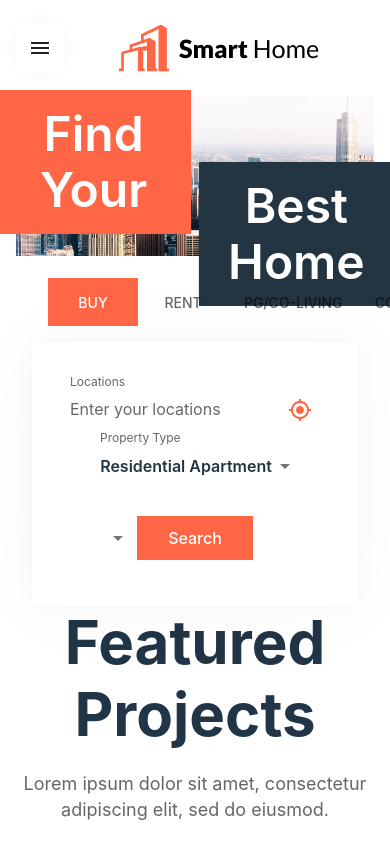
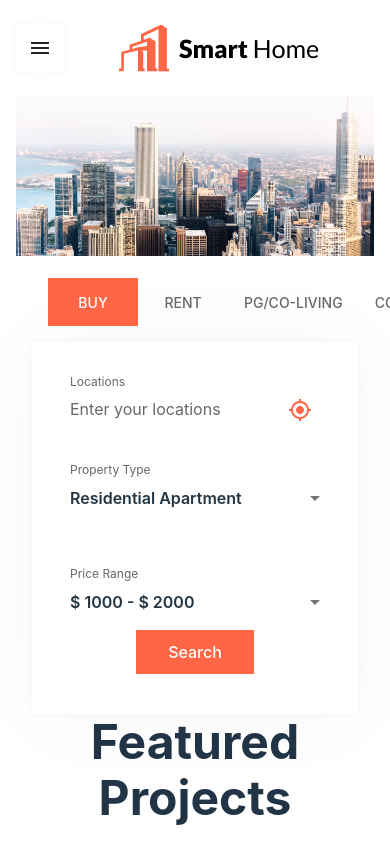
Before and after one commit to gitSurja/DevTest, a React (Vite) app: page / in a window 390 px wide. Shown: the top 844 px of the page. Built offline with nearby package versions, Linux system fonts and the light colour scheme.

Commit message:
mobile view changes

```diff
--- a/src/components/CustomTab.tsx
+++ b/src/components/CustomTab.tsx
@@ -93,8 +93,8 @@ export const CustomTab = ({tabHeaderData}: CustomTabProps) => {
         </Tabs>
       </Box>
       <TabPanel value={tabValue} index={0}>
-        <Grid container justifyContent={'space-between'} gap={{ sm: 2, md: 0}} flexDirection={{ xs: 'column', md: 'row'}}>
-          <Grid item sx={{ display: 'flex', width: { sm: '100%', md: 'auto'} }}>
+        <Grid container justifyContent={'space-between'} gap={{ xs: 2, md: 0}} flexDirection={{ xs: 'column', md: 'row'}}>
+          <Grid item sx={{ display: 'flex', width: { xs: '100%', md: 'auto'} }}>
             <CustomInput id="location-input" label="Locations" placeholder={'Enter your locations'}
               value={location}
               onChange={setLocation}
@@ -105,11 +105,11 @@ export const CustomTab = ({tabHeaderData}: CustomTabProps) => {
             />
           </Grid>
           <Divider orientation="vertical" variant="fullWidth" flexItem />
-          <Grid item sx={{ alignItems: 'center', width: { sm: '100%', md: 'auto'} }} >
+          <Grid item sx={{ alignItems: 'center', width: { xs: '100%', md: 'auto'} }} >
             <CustomSelect defaultValue={propertyTypeData[0].value} value={propertyType} onChange={setPropertyType} label={'Property Type'} data={propertyTypeData} id={'property-type'} />
           </Grid>
           <Divider orientation="vertical" variant="middle" flexItem />
-          <Grid xs={5} item sx={{display: 'flex', alignItems: 'center', flexDirection: {sm:'column' ,md: 'row'}, minWidth: {sm: '100%', md: 'auto'}}}>
+          <Grid xs={5} item sx={{display: 'flex', alignItems: 'center', flexDirection: {xs:'column' ,md: 'row'}, minWidth: {xs: '100%', md: 'auto'}}}>
             <CustomSelect defaultValue={priceRangeData[0].value} value={priceRange} onChange={setPriceRange} label={'Price Range'} data={priceRangeData} id={'price-range'} />
             <Button onClick={() => handleSubmit({location, propertyType, priceRange})} variant={'contained'}>Search</Button>
           </Grid>
--- a/src/screens/Home/FeaturedProjects.tsx
+++ b/src/screens/Home/FeaturedProjects.tsx
@@ -7,7 +7,7 @@ function FeaturedProjects() {
   return (
     <Stack width={'100%'} sx={{ paddingBlock: {sm: 10, md: 0}}} rowGap={7}>
       <Box>
-        <Typography gutterBottom variant='h2' textAlign={'center'} fontWeight={'bold'}>Featured Projects</Typography>
+        <Typography gutterBottom variant='h3' textAlign={'center'} fontWeight={'bold'}>Featured Projects</Typography>
         <Typography  variant='body2' textAlign={'center'}>Lorem ipsum dolor sit amet, consectetur adipiscing elit, sed do eiusmod.</Typography>
       </Box>
       <Box sx={{display: 'flex', justifyContent: 'center'}}>
--- a/src/screens/Home/HeroSection.tsx
+++ b/src/screens/Home/HeroSection.tsx
@@ -8,16 +8,17 @@ function HeroSection() {
     {label: 'Buy'}, {label:'Rent'}, {label:'PG/Co-Living'}, {label:'Commercial'}
   ];
   return (
-    <Container maxWidth={'xl'} sx={{ position: 'relative', width: '100%'}}>
+    <Container maxWidth={'xl'} sx={{ position: 'relative', width: '100%', boxSizing:'border-box'}}>
       <Fade in={true} timeout={1000}>
       <Box
         sx={{
+
           position: 'absolute',
           top: '20%',
           left: '50%',
           transform: 'translate(-50%, -50%)',
           color: 'black',
-          display: {sm: 'none', md: 'block'}
+          display: {xs: 'none', md: 'block'}
         }}
       >
         <Box sx={{ backgroundColor: 'primary.main', padding: 2, transform: 'translate(-52%, 25%)'}}>
--- a/src/screens/Home/PropertyListingSection.tsx
+++ b/src/screens/Home/PropertyListingSection.tsx
@@ -22,7 +22,7 @@ function PropertyListing() {
           <Stack sx={{flexDirection: 'column', flex: 1, justifyContent: 'space-between' }} gap={{ xs: 2, md: 5}}>
             {/* TEXT CONTENT */}
             <Stack gap={2} sx={{ height: '100%' }}>
-              <Typography color={'primary'} fontWeight={700} variant='caption'>Sell or Rent your property</Typography>
+              <Typography color={'primary'} variant='caption'>Sell or Rent your property</Typography>
               <Typography variant='h3' fontWeight={700}>Property owners get free posting when they register</Typography>
               <Typography variant='body2' >Post your residential / commercial property.</Typography>
             </Stack>
--- a/src/styles/root.ts
+++ b/src/styles/root.ts
@@ -206,6 +206,18 @@ export const theme = createTheme({
           }
         },
         {
+          props: { variant: 'caption'},
+          style: {
+            fontWeight: 700,
+          }
+        },
+        {
+          props: { variant: 'h2'},
+          style: {
+            fontSize: 48,
+          }
+        },
+        {
           props: { variant: 'h3'},
           style: {
             fontSize: 48,
```
